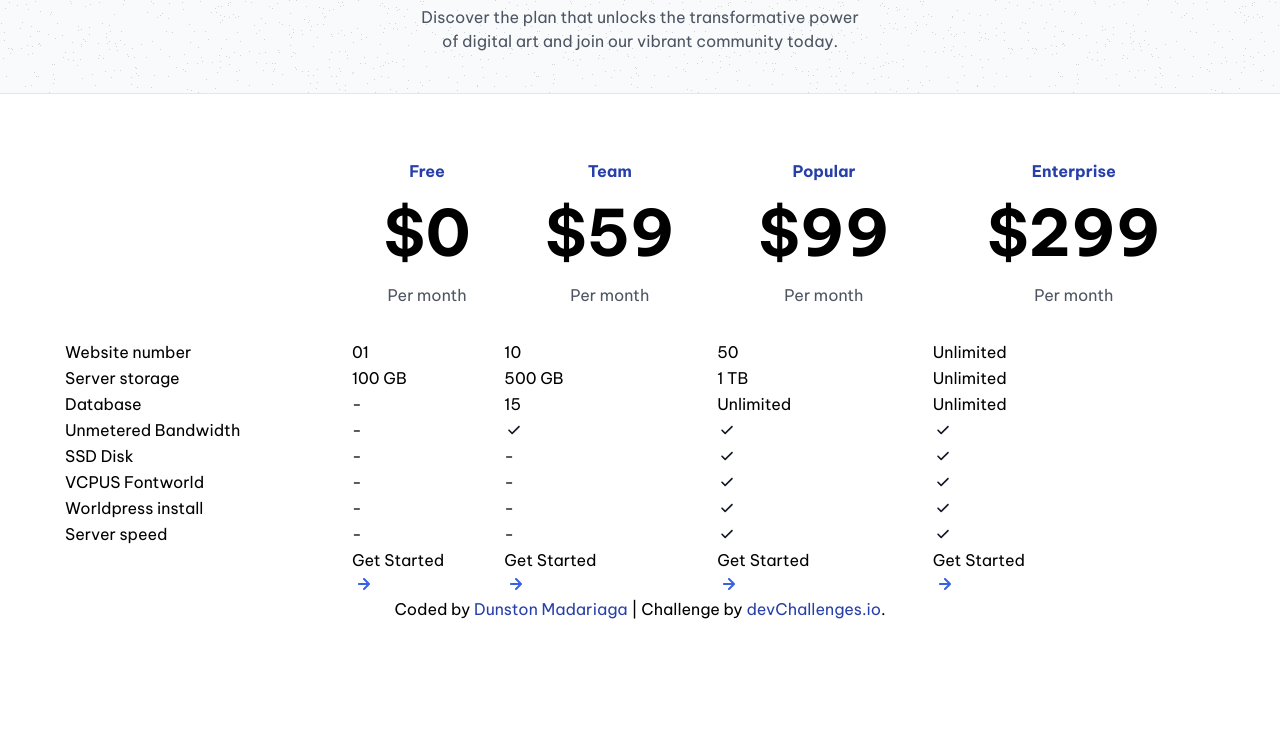
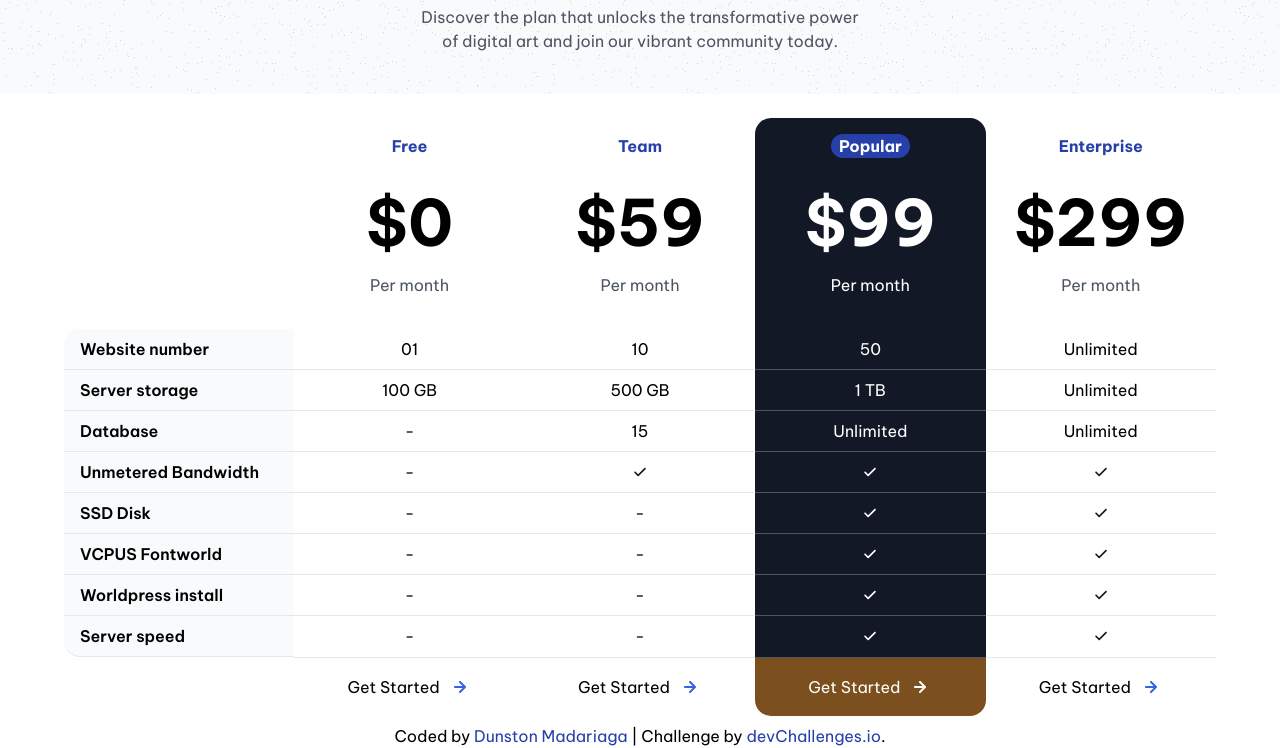
Before and after one commit to Pogo182028/Pricing-Table, a website: page index.html in a window 1280 px wide. Shown: the part 91-839 px from the top of the page. Before the commit the page ends 800 px from the top, so only its background shows below. Drawn offline with Linux system fonts and the light colour scheme.

Commit message:
: Finishing the challenge

```diff
--- a/index.html
+++ b/index.html
@@ -19,7 +19,7 @@
   </head>
   <body class="font-BeVietnamPro">
     <header
-      class="text-center py-10 bg-[url(../resources/bg-pattern.png)] bg-[#F8FAFC] border-solid border-b-[1px] mb-16"
+      class="text-center py-10 bg-[url(../resources/bg-pattern.png)] bg-[#F8FAFC] border-solid border-b-[1px] border-b-[#F8FAFC] mb-6"
     >
       <h1 class="text-[32px] font-bold text-[#121826] mb-2">Pricing & Plans</h1>
       <p class="text-base text-[#4D5562]">
@@ -29,111 +29,155 @@
     </header>
 
     <div class="flex justify-center">
-      <table class="border-collapse w-[90%]">
+      <table class="border-collapse w-[90%] max-sm:w-[95%] text-center">
         <thead>
-          <tr>
-            <th></th>
-            <th class="text-[#263FA9]">Free</th>
-            <th class="text-[#263FA9]">Team</th>
-            <th class="text-[#263FA9]">Popular</th>
-            <th class="text-[#263FA9]">Enterprise</th>
+          <tr class="[&>th]:py-4">
+            <th class="w-[20%]"></th>
+            <th class="text-[#263FA9] w-[20%]">Free</th>
+            <th class="text-[#263FA9] w-[20%] xl:table-cell lg:hidden sm:hidden max-sm:hidden">Team</th>
+            <th class="text-white w-[20%] bg-[#121826] rounded-t-2xl">
+              <div class="bg-[#263FA9] rounded-2xl inline-block px-2">
+                Popular
+              </div>
+            </th>
+            <th class="text-[#263FA9] w-[20%] xl:table-cell lg:hidden sm:hidden max-sm:hidden">Enterprise</th>
           </tr>
           <tr>
             <th></th>
             <th class="text-[64px]">$0</th>
-            <th class="text-[64px]">$59</th>
-            <th class="text-[64px]">$99</th>
-            <th class="text-[64px]">$299</th>
+            <th class="text-[64px] xl:table-cell lg:hidden sm:hidden max-sm:hidden">$59</th>
+            <th class="text-[64px] text-white bg-[#121826]">$99</th>
+            <th class="text-[64px] xl:table-cell lg:hidden sm:hidden max-sm:hidden">$299</th>
           </tr>
           <tr class="[&>th]:pb-8">
             <th></th>
+            <th class="text-[#4D5562] font-normal xl:table-cell lg:hidden sm:hidden max-sm:hidden">Per month</th>
             <th class="text-[#4D5562] font-normal">Per month</th>
-            <th class="text-[#4D5562] font-normal">Per month</th>
-            <th class="text-[#4D5562] font-normal">Per month</th>
-            <th class="text-[#4D5562] font-normal">Per month</th>
+            <th class="text-white font-normal bg-[#121826]">Per month</th>
+            <th class="text-[#4D5562] font-normal xl:table-cell lg:hidden sm:hidden max-sm:hidden">Per month</th>
           </tr>
         </thead>
-        <tbody>
+        <tbody
+          class="[&>tr>td]:py-2 [&>tr>td]:border-b [&>tr>td]:border-solid rounded-l-2xl"
+        >
           <tr>
-            <td>Website number</td>
+            <td
+              class="font-semibold bg-[#F8FAFC] pl-4 text-left rounded-tl-2xl"
+            >
+              Website number
+            </td>
             <td>01</td>
-            <td>10</td>
-            <td>50</td>
-            <td>Unlimited</td>
+            <td class="xl:table-cell lg:hidden sm:hidden max-sm:hidden">10</td>
+            <td class="text-white bg-[#121826] border-b-[#4D5562]">50</td>
+            <td class="xl:table-cell lg:hidden sm:hidden max-sm:hidden">Unlimited</td>
           </tr>
           <tr>
-            <td>Server storage</td>
+            <td class="font-semibold bg-[#F8FAFC] pl-4 text-left">
+              Server storage
+            </td>
             <td>100 GB</td>
-            <td>500 GB</td>
-            <td>1 TB</td>
-            <td>Unlimited</td>
+            <td class="xl:table-cell lg:hidden sm:hidden max-sm:hidden">500 GB</td>
+            <td class="text-white bg-[#121826] border-b-[#4D5562]">1 TB</td>
+            <td class="xl:table-cell lg:hidden sm:hidden max-sm:hidden">Unlimited</td>
           </tr>
           <tr>
-            <td>Database</td>
+            <td class="font-semibold bg-[#F8FAFC] pl-4 text-left">Database</td>
             <td>-</td>
-            <td>15</td>
-            <td>Unlimited</td>
-            <td>Unlimited</td>
+            <td class="xl:table-cell lg:hidden sm:hidden max-sm:hidden">15</td>
+            <td class="text-white bg-[#121826] border-b-[#4D5562]">Unlimited</td>
+            <td class="xl:table-cell lg:hidden sm:hidden max-sm:hidden">Unlimited</td>
           </tr>
           <tr>
-            <td>Unmetered Bandwidth</td>
+            <td class="font-semibold bg-[#F8FAFC] pl-4 text-left">
+              Unmetered Bandwidth
+            </td>
             <td>-</td>
-            <td><img src="resources/check-1.svg" alt="check" /></td>
-            <td><img src="resources/check-1.svg" alt="check" /></td>
-            <td><img src="resources/check-1.svg" alt="check" /></td>
+            <td
+              class="bg-[url(../resources/check-1.svg)] bg-no-repeat bg-center xl:table-cell lg:hidden sm:hidden max-sm:hidden"
+            ></td>
+            <td
+              class="bg-[url(../resources/check.svg)] bg-no-repeat bg-center text-white bg-[#121826] border-b-[#4D5562]"
+            ></td>
+            <td
+              class="bg-[url(../resources/check-1.svg)] bg-no-repeat bg-center xl:table-cell lg:hidden sm:hidden max-sm:hidden"
+            ></td>
           </tr>
           <tr>
-            <td>SSD Disk</td>
+            <td class="font-semibold bg-[#F8FAFC] pl-4 text-left">SSD Disk</td>
             <td>-</td>
-            <td>-</td>
-            <td><img src="resources/check-1.svg" alt="check" /></td>
-            <td><img src="resources/check-1.svg" alt="check" /></td>
+            <td class="xl:table-cell lg:hidden sm:hidden max-sm:hidden">-</td>
+            <td
+              class="bg-[url(../resources/check.svg)] bg-no-repeat bg-center text-white bg-[#121826] border-b-[#4D5562]"
+            ></td>
+            <td
+              class="bg-[url(../resources/check-1.svg)] bg-no-repeat bg-center xl:table-cell lg:hidden sm:hidden max-sm:hidden"
+            ></td>
           </tr>
           <tr>
-            <td>VCPUS Fontworld</td>
+            <td class="font-semibold bg-[#F8FAFC] pl-4 text-left">
+              VCPUS Fontworld
+            </td>
             <td>-</td>
-            <td>-</td>
-            <td><img src="resources/check-1.svg" alt="check" /></td>
-            <td><img src="resources/check-1.svg" alt="check" /></td>
+            <td class="xl:table-cell lg:hidden sm:hidden max-sm:hidden">-</td>
+            <td
+              class="bg-[url(../resources/check.svg)] bg-no-repeat bg-center text-white bg-[#121826] border-b-[#4D5562]"
+            ></td>
+            <td
+              class="bg-[url(../resources/check-1.svg)] bg-no-repeat bg-center xl:table-cell lg:hidden sm:hidden max-sm:hidden"
+            ></td>
           </tr>
           <tr>
-            <td>Worldpress install</td>
+            <td class="font-semibold bg-[#F8FAFC] pl-4 text-left">
+              Worldpress install
+            </td>
             <td>-</td>
-            <td>-</td>
-            <td><img src="resources/check-1.svg" alt="check" /></td>
-            <td><img src="resources/check-1.svg" alt="check" /></td>
+            <td class="xl:table-cell lg:hidden sm:hidden max-sm:hidden">-</td>
+            <td
+              class="bg-[url(../resources/check.svg)] bg-no-repeat bg-center text-white bg-[#121826] border-b-[#4D5562]"
+            ></td>
+            <td
+              class="bg-[url(../resources/check-1.svg)] bg-no-repeat bg-center xl:table-cell lg:hidden sm:hidden max-sm:hidden"
+            ></td>
           </tr>
           <tr>
-            <td>Server speed</td>
+            <td
+              class="flex w-full font-semibold bg-[#F8FAFC] pl-4 text-left rounded-bl-2xl"
+            >
+              Server speed
+            </td>
             <td>-</td>
-            <td>-</td>
-            <td><img src="resources/check-1.svg" alt="check" /></td>
-            <td><img src="resources/check-1.svg" alt="check" /></td>
+            <td class="xl:table-cell lg:hidden sm:hidden max-sm:hidden">-</td>
+            <td
+              class="bg-[url(../resources/check.svg)] bg-no-repeat bg-center text-white bg-[#121826] border-b-[#4D5562]"
+            ></td>
+            <td
+              class="bg-[url(../resources/check-1.svg)] bg-no-repeat bg-center xl:table-cell lg:hidden sm:hidden max-sm:hidden"
+            ></td>
           </tr>
         </tbody>
         <tfoot>
           <tr>
             <td></td>
             <td>
-              <button>
+              <button class="flex gap-2 p-4 mx-auto">
                 Get Started
                 <img src="resources/down arrow-1.svg" alt="down_arrow" />
               </button>
             </td>
-            <td>
-              <button>
+            <td class="xl:table-cell lg:hidden sm:hidden max-sm:hidden">
+              <button class="flex gap-2 p-4 mx-auto">
                 Get Started
                 <img src="resources/down arrow-1.svg" alt="down_arrow" />
               </button>
             </td>
-            <td>
-              <button>
+            <td class="bg-[#7C4F1E] rounded-b-2xl">
+              <button class="flex gap-2 p-4 mx-auto text-white">
                 Get Started
-                <img src="resources/down arrow-1.svg" alt="down_arrow" />
+                <img src="resources/down arrow.svg" alt="down_arrow" />
               </button>
             </td>
-            <td>
-              <button>
+            <td class="xl:table-cell lg:hidden sm:hidden max-sm:hidden">
+              <button class="flex gap-2 p-4 mx-auto">
                 Get Started
                 <img src="resources/down arrow-1.svg" alt="down_arrow" />
               </button>
@@ -143,7 +187,7 @@
       </table>
     </div>
 
-    <div class="text-center">
+    <div class="text-center mt-2">
       <p>
         Coded by
         <a class="text-[#263FA9]" href="https://github.com/Pogo182028"
```
Also changed, not shown: src/styles.css.
